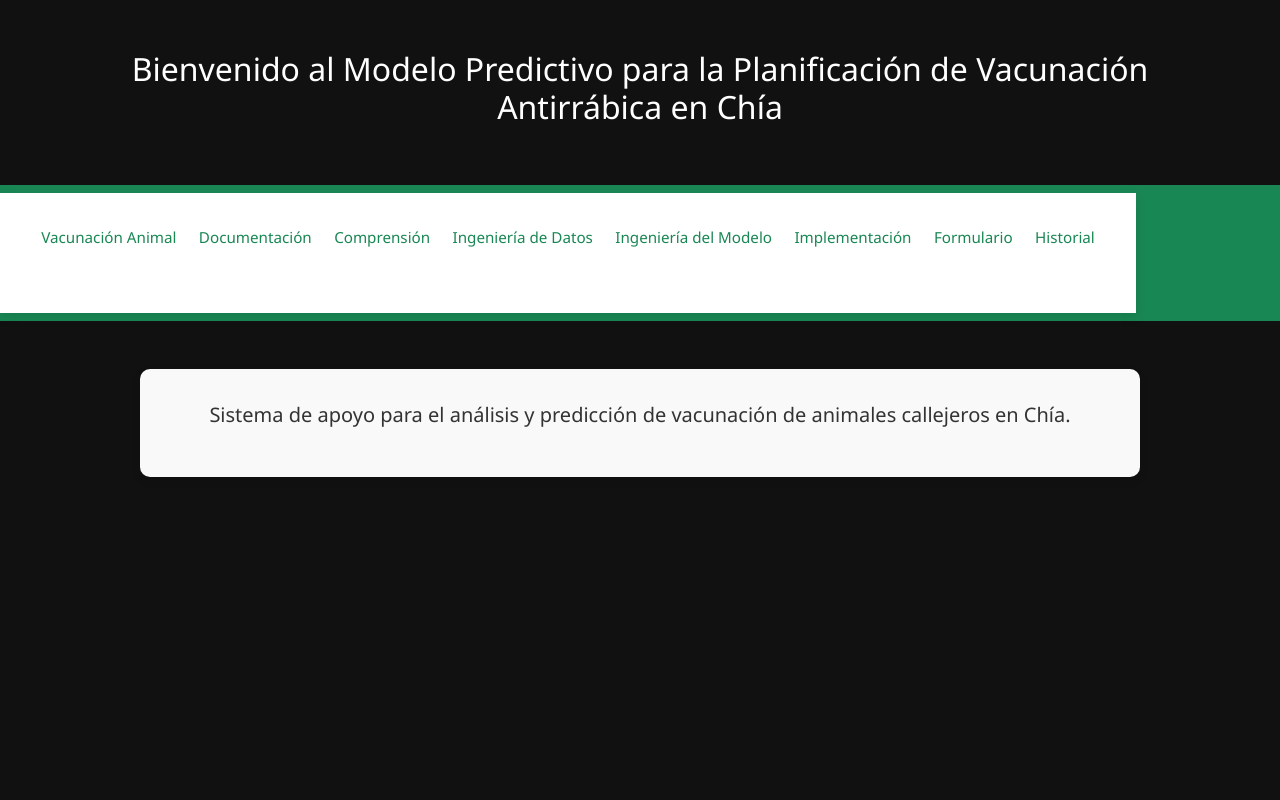
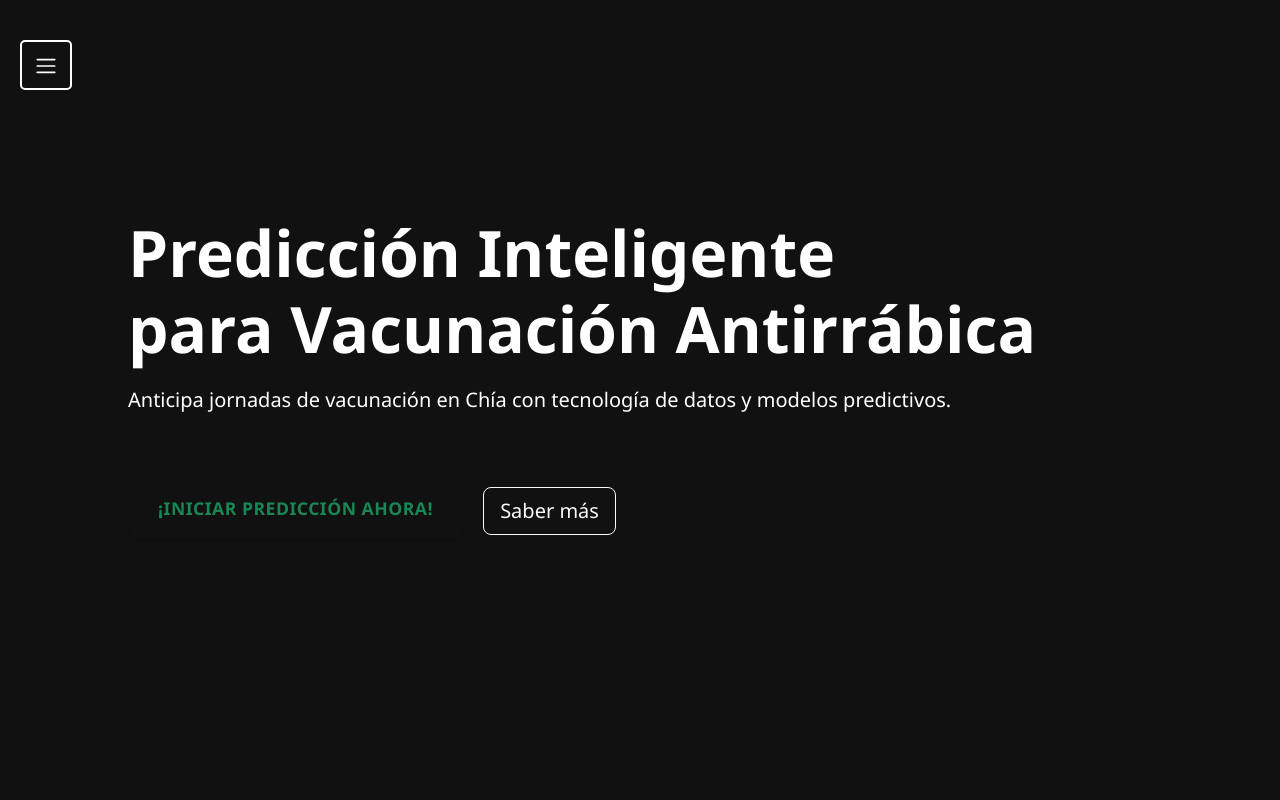
Before and after one commit to alejobern4/PrediccionVacunacionAnimalesAntirrabia_ML601N, a Flask app: page / in a window 1280 px wide. Run offline with Flask 3, Linux system fonts and the light colour scheme.

Commit message:
Cambios pagina principal
Se modifica la pagina principal para agregar un botón estilo hamburguesa y su estilo

```diff
--- a/Proyecto/app.py
+++ b/Proyecto/app.py
@@ -2,8 +2,8 @@ from flask import Flask, request, render_template
 import pickle
 import pandas as pd
 import json
-from .regresionLineal import entrenar_modelo, evaluar_modelo
-from .conexionRenderBd import get_render_connection
+from regresionLineal import entrenar_modelo, evaluar_modelo
+from conexionRenderBd import get_render_connection
 
 app = Flask(__name__)
 
--- a/Proyecto/templates/index.html
+++ b/Proyecto/templates/index.html
@@ -3,44 +3,46 @@
 <head>
     <meta charset="UTF-8">
     <meta name="viewport" content="width=device-width, initial-scale=1.0">
-    <title>Inicio</title>
+    <title>Sistema de Predicción de Vacunación Antirrábica en Chía</title>
     <link href="https://cdn.jsdelivr.net/npm/bootstrap@5.3.3/dist/css/bootstrap.min.css" rel="stylesheet">
     <link href="{{ url_for('static', filename='css/estilo.css') }}" rel="stylesheet">
 </head>
 
 <body>
-    <header>
-    <h1>Bienvenido al Modelo Predictivo para la Planificación de Vacunación Antirrábica en Chía</h1>
-    </header>
+    <section class="hero-section text-white d-flex align-items-center" style="min-height: 100vh; background-color: #111; position: relative;">
 
-    <nav class="navbar navbar-expand-lg navbar-dark bg-success">
-        <div class="containerNav">
-            <div class="collapse navbar-collapse" id="navbarNav">
-                <ul class="navbar-nav ms-auto">
-                    <li class="nav-item centro-vertical"> <a class="nav-link custom-nav"
-                            href="{{ url_for('home') }}">Vacunación Animal</a></li>
-                    <li class="nav-item centro-vertical"> <a class="nav-link custom-nav"
-                            href="{{ url_for('documentacion') }}">Documentación</a></li>
-                    <li class="nav-item centro-vertical"><a class="nav-link custom-nav"
-                            href="{{ url_for('comprension') }}">Comprensión</a></li>
-                    <li class="nav-item centro-vertical"> <a class="nav-link custom-nav"
-                            href="{{ url_for('ingenieriaDatos') }}">Ingeniería de Datos</a></li>
-                    <li class="nav-item centro-vertical"> <a class="nav-link custom-nav"
-                            href="{{ url_for('ingenieriaModelo') }}">Ingeniería del Modelo</a></li>
-                    <li class="nav-item centro-vertical"> <a class="nav-link custom-nav"
-                            href="{{ url_for('implementacion') }}">Implementación</a></li>
-                    <li class="nav-item"> <a class="nav-link custom-nav"
-                            href="{{ url_for('formulario') }}">Formulario</a></li>
-                    <li class="nav-item"> <a class="nav-link custom-nav"
-                            href="{{ url_for('historial') }}">Historial</a></li>
+        <button class="btn btn-primary-custom-toggler" type="button" data-bs-toggle="offcanvas" data-bs-target="#offcanvasLeft" aria-controls="offcanvasLeft">
+            <span class="navbar-toggler-icon"></span>
+        </button>
+
+        <div class="offcanvas offcanvas-start bg-dark text-white" tabindex="-1" id="offcanvasLeft" aria-labelledby="offcanvasLeftLabel">
+            <div class="offcanvas-header">
+                <h5 class="offcanvas-title" id="offcanvasLeftLabel">Navegación</h5>
+                <button type="button" class="btn-close text-reset custom-btn-close" data-bs-dismiss="offcanvas" aria-label="Close"></button>
+            </div>
+            <div class="offcanvas-body">
+                <ul class="navbar-nav justify-content-start flex-grow-1 pe-3">
+                    <li class="nav-item"> <a class="nav-link custom-nav-offcanvas" href="{{ url_for('documentacion') }}">Documentación</a></li>
+                    <li class="nav-item"><a class="nav-link custom-nav-offcanvas" href="{{ url_for('comprension') }}">Comprensión</a></li>
+                    <li class="nav-item"> <a class="nav-link custom-nav-offcanvas" href="{{ url_for('ingenieriaDatos') }}">Ingeniería de Datos</a></li>
+                    <li class="nav-item"> <a class="nav-link custom-nav-offcanvas" href="{{ url_for('ingenieriaModelo') }}">Ingeniería del Modelo</a></li>
+                    <li class="nav-item"> <a class="nav-link custom-nav-offcanvas" href="{{ url_for('implementacion') }}">Implementación</a></li>
+                    <li class="nav-item"> <a class="nav-link custom-nav-offcanvas" href="{{ url_for('formulario') }}">Formulario</a></li>
+                    <li class="nav-item"> <a class="nav-link custom-nav-offcanvas" href="{{ url_for('historial') }}">Historial</a></li>
                 </ul>
             </div>
         </div>
-    </nav>
 
-    <div class="container mt-5 text-center">
-        <p class="lead">Sistema de apoyo para el análisis y predicción de vacunación de animales callejeros en Chía.</p>
-    </div>
+        <div class="container-2 text-start" style="position: relative; z-index: 1;">
+            <h1 class="display-3 fw-bold">Predicción Inteligente <br>para Vacunación Antirrábica</h1>
+            <p class="lead mt-3 mb-5">Anticipa jornadas de vacunación en Chía con tecnología de datos y modelos predictivos.</p>
+            <a href="/formulario" class="buttonact cta-main-button">¡Iniciar Predicción Ahora!</a>
+            <a href="/documentacion" class="btn btn-outline-light btn-lg ms-3">Saber más</a>
+        </div>
+
+        <canvas id="visual-right"
+                style="position: absolute; right: 0; top: 0; height: 100vh; width: 50vw; z-index: 0;"></canvas>
+    </section>
 
     <script src="https://cdn.jsdelivr.net/npm/bootstrap@5.3.3/dist/js/bootstrap.bundle.min.js"></script>
 </body>
```
